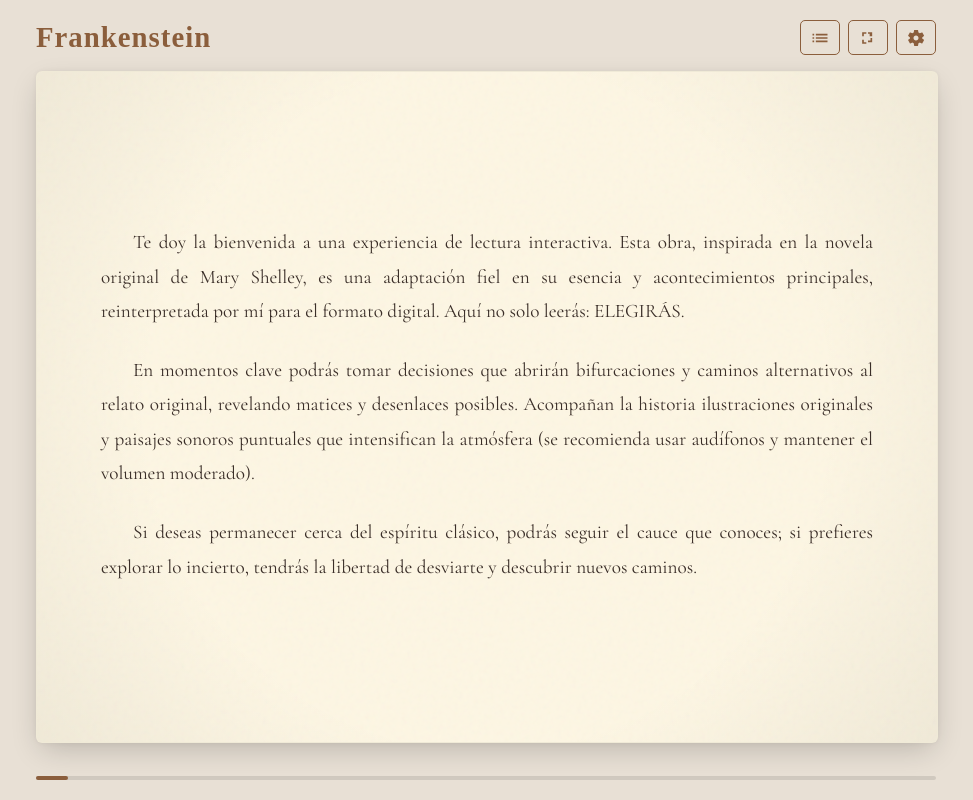
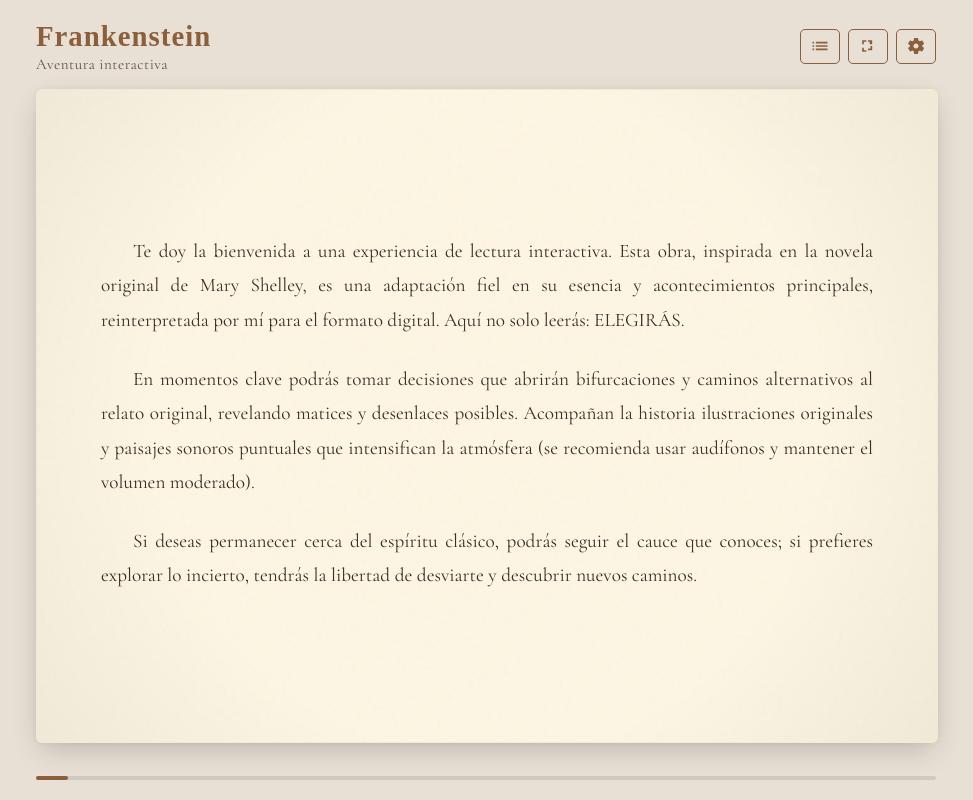
Before and after one commit to JJUEZ26/App-libro-interactivo, a plain HTML site: page index.html in a window 1280 px wide. Shown: the whole page, without its empty margins (154-1127 px from the left). Drawn offline with nearby package versions, Linux system fonts and the light colour scheme; a web font is replaced by a local one.

Commit message:
Add subtitle to main title

```diff
--- a/index.html
+++ b/index.html
@@ -11,7 +11,10 @@
 <body class="theme-light">
     <div id="app-container">
         <header id="app-header">
-            <h1 id="main-title">Frankenstein</h1>
+            <div class="title-group">
+                <h1 id="main-title">Frankenstein</h1>
+                <p id="main-subtitle">Aventura interactiva</p>
+            </div>
             <div id="settings-controls">
                 <!-- Botón de Índice / Mapa -->
                 <button id="nav-toggle" aria-label="Índice de Lectura">
--- a/style.css
+++ b/style.css
@@ -49,9 +49,23 @@ body, html {
     width: 100%; max-width: 900px; padding-bottom: 1rem; flex-shrink: 0;
 }
 
+.title-group {
+    display: flex;
+    flex-direction: column;
+    gap: 0.1rem;
+}
+
 #main-title {
     font-family: var(--font-title); font-size: 1.8rem;
     color: var(--accent-color); margin: 0; letter-spacing: 1px;
+}
+
+#main-subtitle {
+    margin: 0;
+    font-size: 0.95rem;
+    color: var(--text-color);
+    opacity: 0.8;
+    letter-spacing: 0.5px;
 }
 
 #settings-controls { display: flex; gap: 0.5rem; position: relative; }
```
